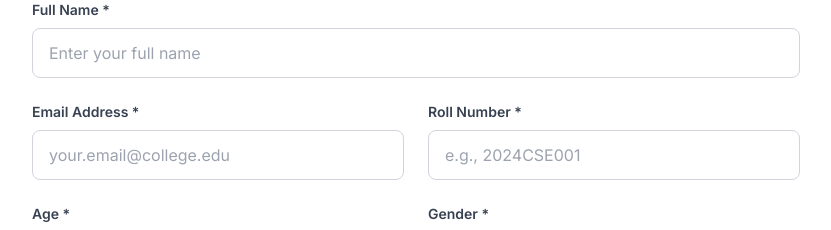
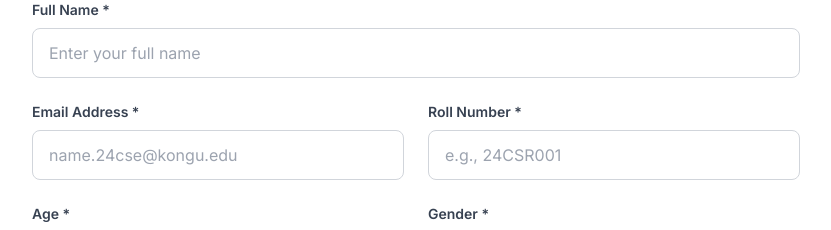
Before and after one commit to pugazhendhi-dpm/NSS, a Next.js app: page /register-donor in a window 1280 px wide. Shown: the part 860-1090 px from the top of the page, without its empty margins (224-1055 px from the left). Built offline with nearby package versions, Linux system fonts and the light colour scheme.

Commit message:
fix: improve email feedback link behavior in footer

```diff
--- a/app/login/page.tsx
+++ b/app/login/page.tsx
@@ -81,7 +81,7 @@ export default function LoginPage() {
                                 value={formData.email}
                                 onChange={(e) => setFormData({ ...formData, email: e.target.value })}
                                 className="input-field"
-                                placeholder="your.email@college.edu"
+                                placeholder="name.24cse@kongu.edu"
                             />
                         </div>
 
--- a/app/register-donor/page.tsx
+++ b/app/register-donor/page.tsx
@@ -203,7 +203,7 @@ export default function DonorRegistrationPage() {
                                             value={formData.email}
                                             onChange={handleChange}
                                             className="input-field"
-                                            placeholder="your.email@college.edu"
+                                            placeholder="name.24cse@kongu.edu"
                                         />
                                     </div>
 
@@ -219,7 +219,7 @@ export default function DonorRegistrationPage() {
                                             value={formData.rollNumber}
                                             onChange={handleChange}
                                             className="input-field"
-                                            placeholder="e.g., 2024CSE001"
+                                            placeholder="e.g., 24CSR001"
                                         />
                                     </div>
 
--- a/components/layout/Footer.tsx
+++ b/components/layout/Footer.tsx
@@ -133,7 +133,9 @@ export default function Footer() {
                             <p className="text-xs text-gray-300 mb-3">Help us improve! Share suggestions or report issues.</p>
                             <div className="flex flex-col sm:flex-row gap-2 justify-center">
                                 <a
-                                    href="mailto:nsskec@kongu.ac.in"
+                                    href="mailto:nsskec@kongu.ac.in?subject=NSS%20Website%20Feedback"
+                                    target="_blank"
+                                    rel="noopener noreferrer"
                                     className="inline-flex items-center justify-center space-x-1 bg-white text-nss-blue px-3 py-1.5 rounded text-xs font-semibold hover:bg-gray-100 transition-colors"
                                 >
                                     <Mail className="w-3 h-3" />
```
